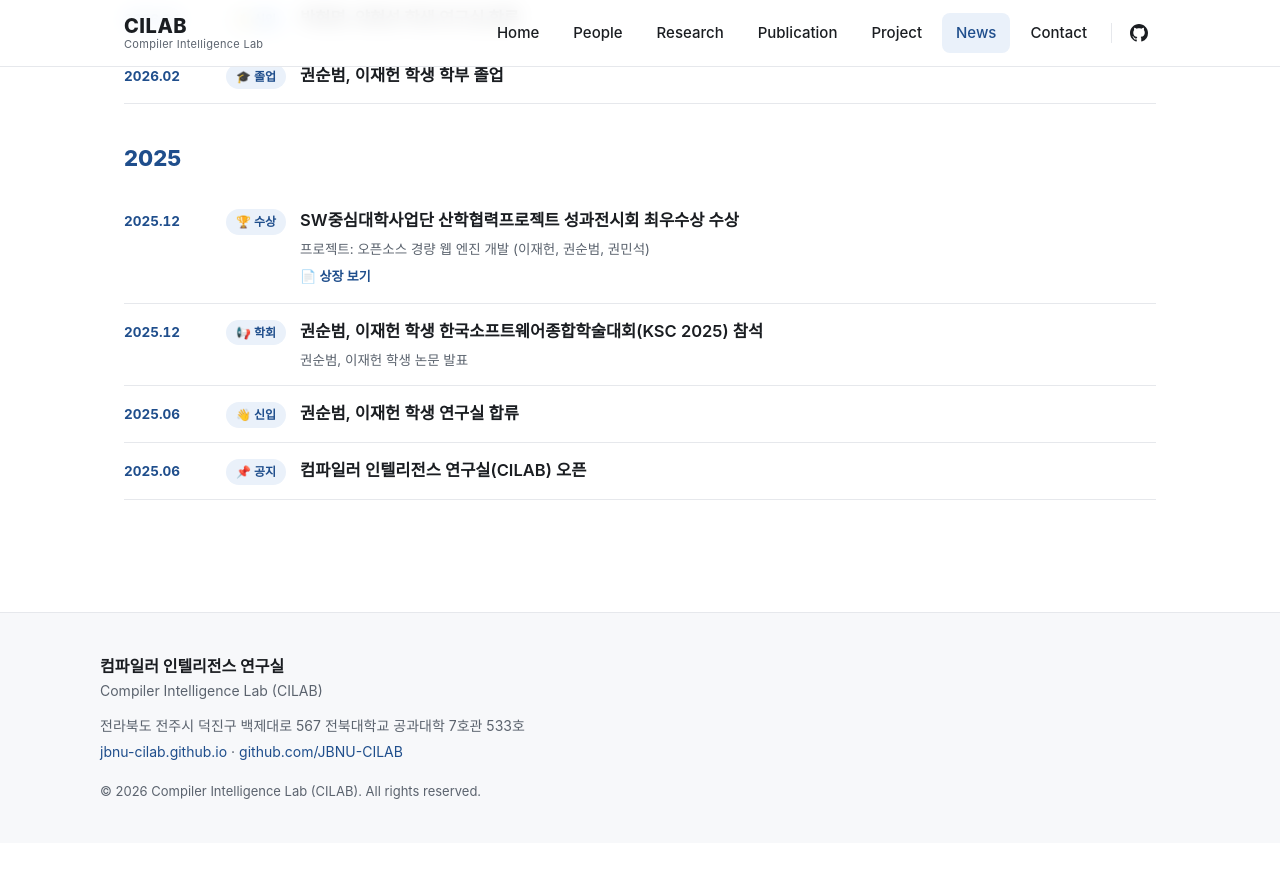
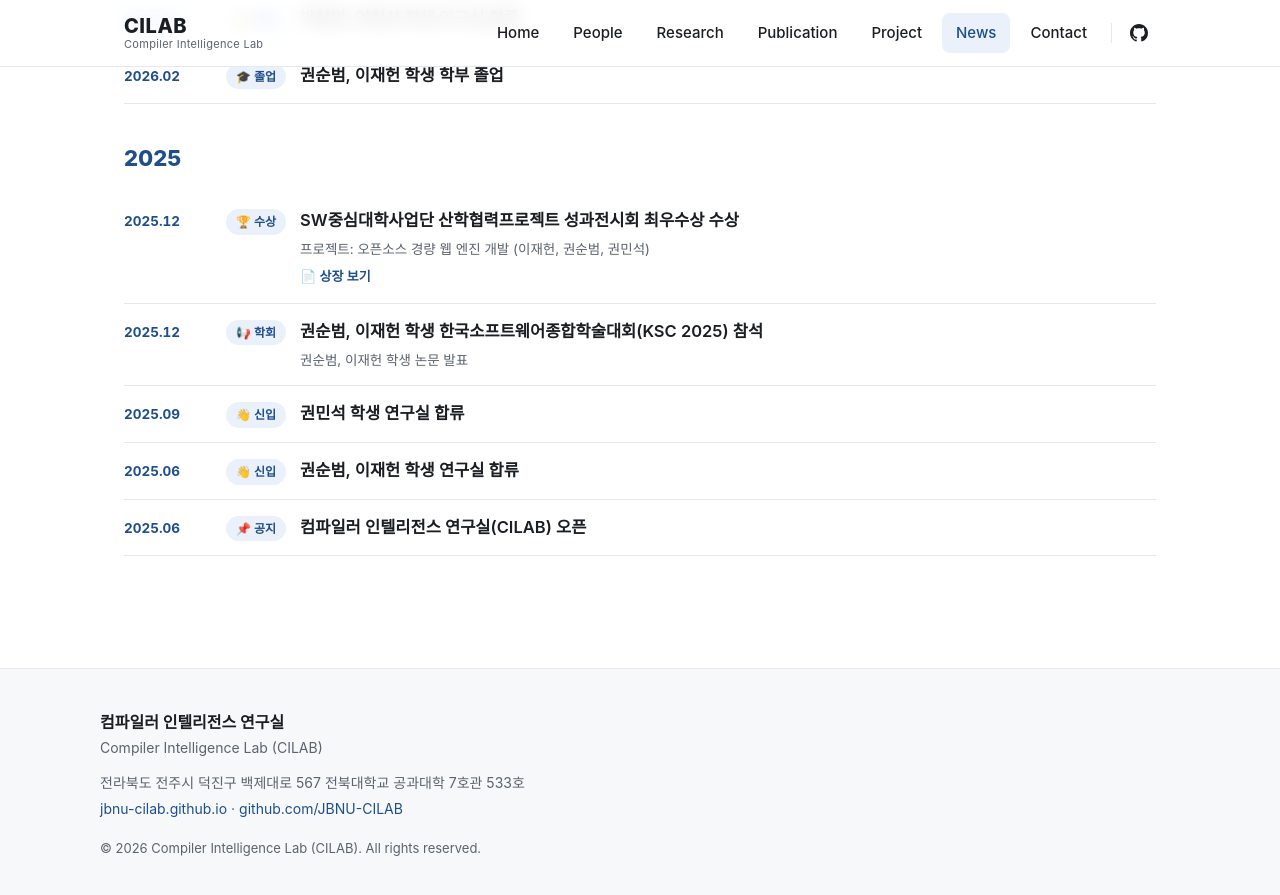
Before and after one commit to JBNU-CILAB/JBNU-CILAB.github.io, a Jekyll site: the page built from news.html, in a window 1280 px wide and 900 px high, scrolled down 733 px. Shown: the top 895 px of the window. Built offline with Jekyll 4.4.1, drawn with Linux system fonts in a browser that asks for light colours; some web fonts are replaced; before the commit the page ends 1576 px from its top, so only the background shows below that.

Commit message:
Add news: 권민석 joins the lab (2025.09)

```diff
--- a/_data/news.yml
+++ b/_data/news.yml
@@ -57,6 +57,11 @@
   note: "권순범, 이재헌 학생 논문 발표"
 
 - year: 2025
+  date: "2025.09"
+  badge: "👋 신입"
+  text: "권민석 학생 연구실 합류"
+
+- year: 2025
   date: "2025.06"
   badge: "👋 신입"
   text: "권순범, 이재헌 학생 연구실 합류"
```
